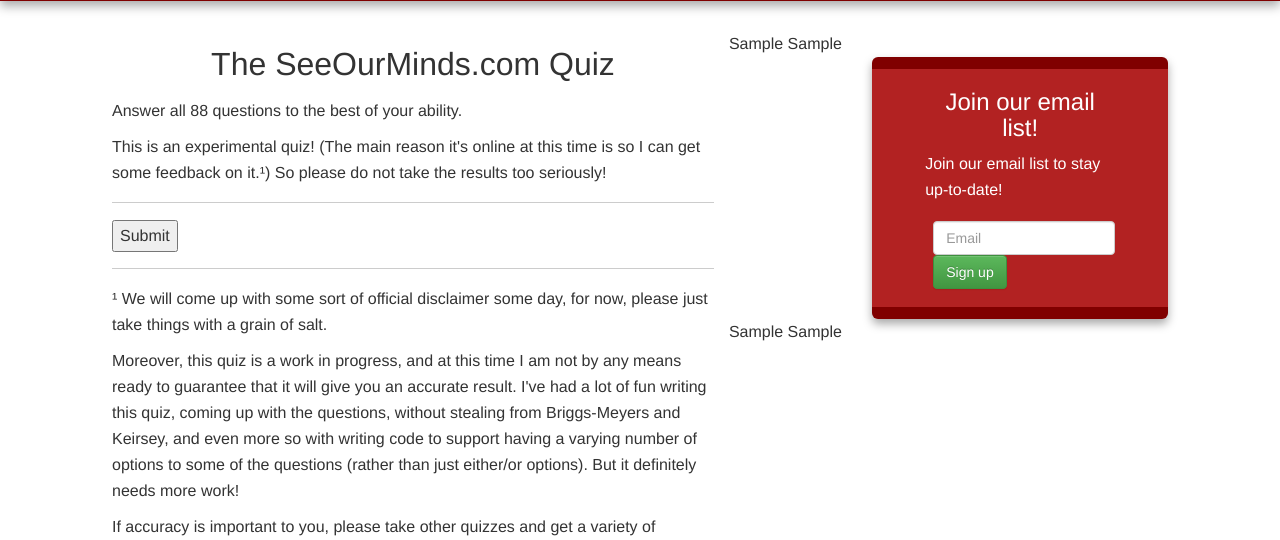
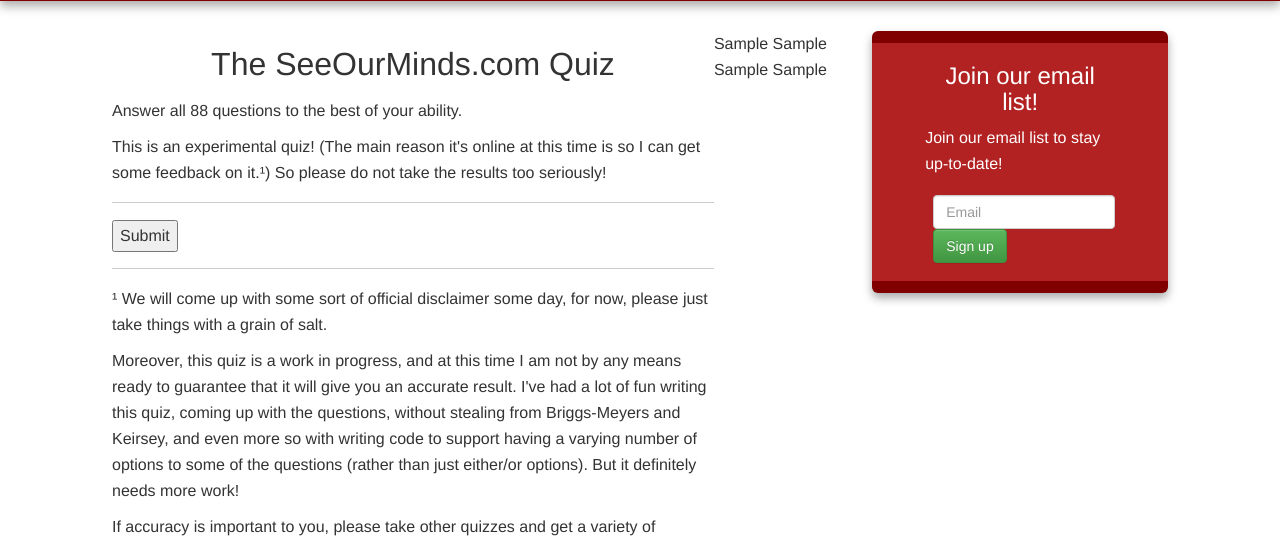
Before and after one commit to tomwhartung/seeourminds.com-bootstrap, a Django app: template Site/content/templates/content/quiz.html in a window 1280 px wide. Shown: the part 125-665 px from the top of the page. Run offline with Django 3.2, Linux system fonts and the light colour scheme; the template is opened without the code that fills it: most values are stand-ins (such as "Sample title", 1, 10 or a date in 2020); some libraries are stand-ins or nearby versions.

Commit message:
Moved the beginning and ending div.col-md-4 tags from base.html to home.html , it looks the way we want it to look, at least for now.

```diff
--- a/Site/content/templates/content/base.html
+++ b/Site/content/templates/content/base.html
@@ -80,14 +80,12 @@
         {% block top_content_left %}
         {% endblock %}
         {% block top_aside %}
-          <div class="col-md-4">
           {% block top_aside_top_ad %}
             {{ adsense_ads.top_aside_top_ad | safe }}
           {% endblock %}
           {% block top_aside_top_responsive_ad %}
             {{ adsense_ads.top_aside_top_responsive_ad | safe }}
           {% endblock %}
-          </div><!-- .col-md-4 -->
           {% block top_aside_email %}
             <aside>
               <h3>Join our email list!</h3>
@@ -102,14 +100,12 @@
               </form>
             </aside>
           {% endblock %}
-          <div class="col-md-4">
           {% block top_aside_bottom_responsive_ad %}
             {{ adsense_ads.top_aside_bottom_responsive_ad | safe }}
           {% endblock %}
           {% block top_aside_bottom_ad %}
             {{ adsense_ads.top_aside_bottom_ad | safe }}
           {% endblock %}
-          </div><!-- .col-md-4 -->
         {% endblock %}
         {% block top_content_right %}
         {% endblock %}
```
Lines whose indentation alone changed are shown as unchanged.
